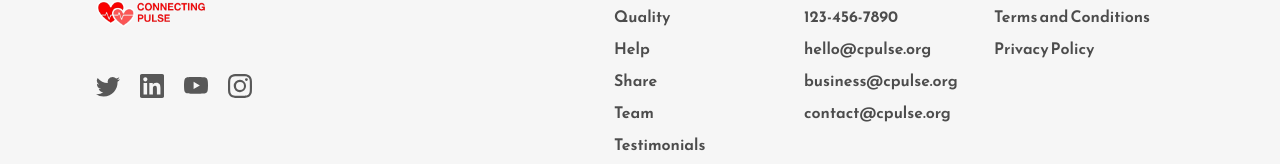
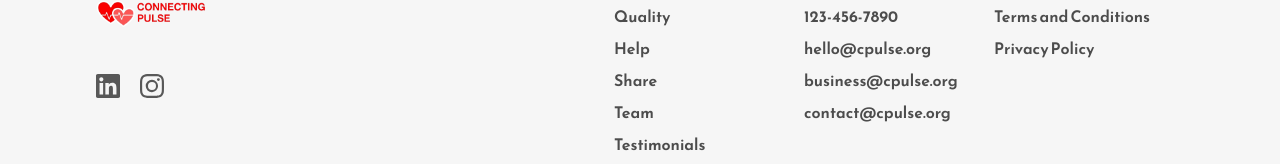
Before and after one commit to michaelwithnospaces/connecting_pulse_website, a React (Create React App) app: page /#/ in a window 1280 px wide. Shown: the part 3229-3393 px from the top of the page. Built offline with nearby package versions, Linux system fonts and the light colour scheme.

Commit message:
social media links

```diff
--- a/src/Components/Footer.jsx
+++ b/src/Components/Footer.jsx
@@ -1,8 +1,6 @@
 import React from 'react';
 import Logo from "../Assets/Connect Pulse.png";
-import { BsTwitter } from 'react-icons/bs';
 import { SiLinkedin } from 'react-icons/si'
-import { BsYoutube } from 'react-icons/bs';
 import { BsInstagram } from 'react-icons/bs';
 
 const Footer = () => {
@@ -14,10 +12,8 @@ const Footer = () => {
                     <img src={Logo} alt="" />
                 </div>
                 <div className='footer-icons'>
-                    <BsTwitter/>
-                    <SiLinkedin/>
-                    <BsYoutube/>
-                    <BsInstagram/>
+                    <a href='https://www.linkedin.com/company/connecting-pulse/'><SiLinkedin/></a>
+                    <a href='https://www.instagram.com/connectingpulse/'><BsInstagram/></a>
                 </div>
             </div>
             <div className='footer-section-two'>
```
